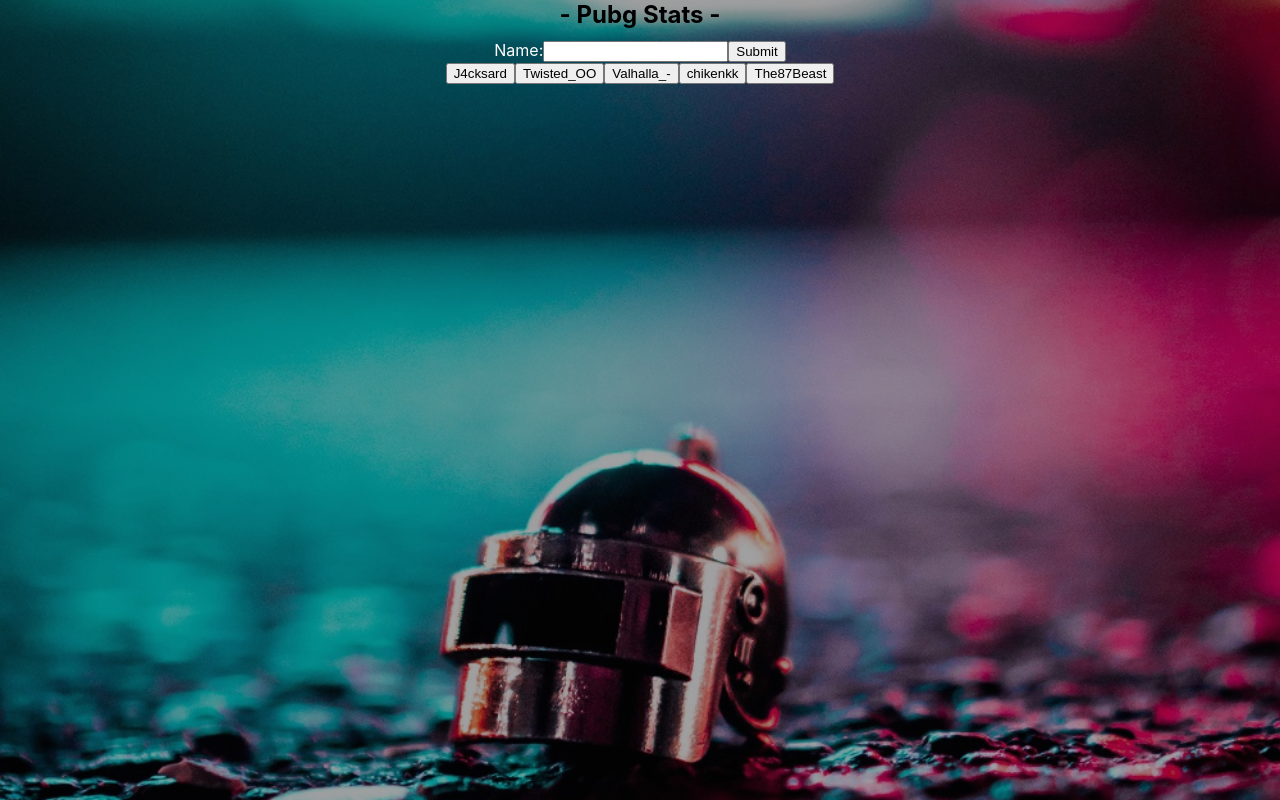
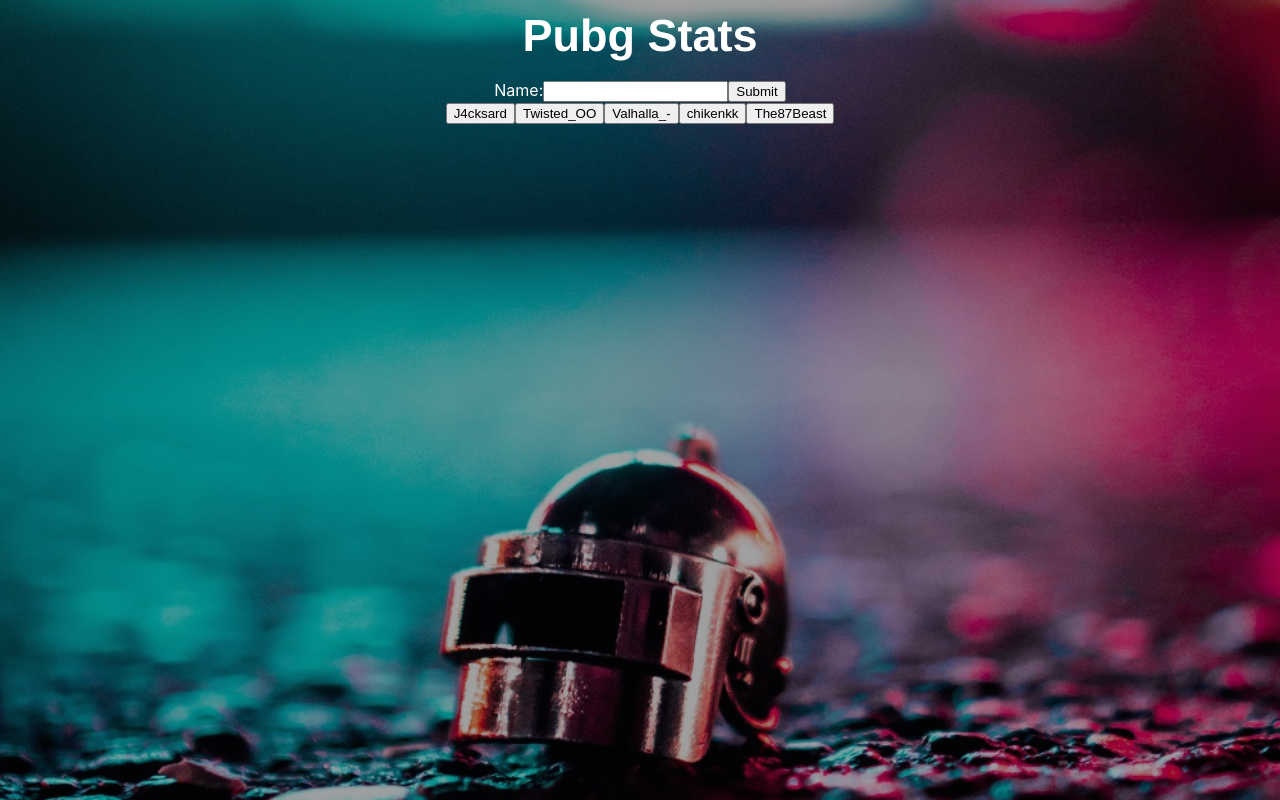
Before and after one commit to Jacksard/pubg-stats-app, a React (Create React App) app: page / in a window 1280 px wide. Shown: the top 800 px of the page. Built offline with nearby package versions, Linux system fonts and the light colour scheme.

Commit message:
redesign

```diff
--- a/src/components/Navbar/Navbar.css
+++ b/src/components/Navbar/Navbar.css
@@ -3,10 +3,12 @@
 }
 
 .navbar {
-   margin: 0 !important;
-   height: 40px;
-   color: #000;
+   margin: 10px !important;
+   height: 60px;
+   color: #fff;
    text-align: center;
+   font-family: 'Franklin Gothic Medium', 'Arial Narrow', Arial, sans-serif;
+    font-size: 30px;
  }
 
  h2 {
--- a/src/components/Navbar/Navbar.js
+++ b/src/components/Navbar/Navbar.js
@@ -4,7 +4,7 @@ import './Navbar.css'
 const Navbar = () => {
     return (
         <div className="navbar">
-            <h2>- Pubg Stats -</h2>
+            <h2>Pubg Stats</h2>
         </div>
     )
 }
```
